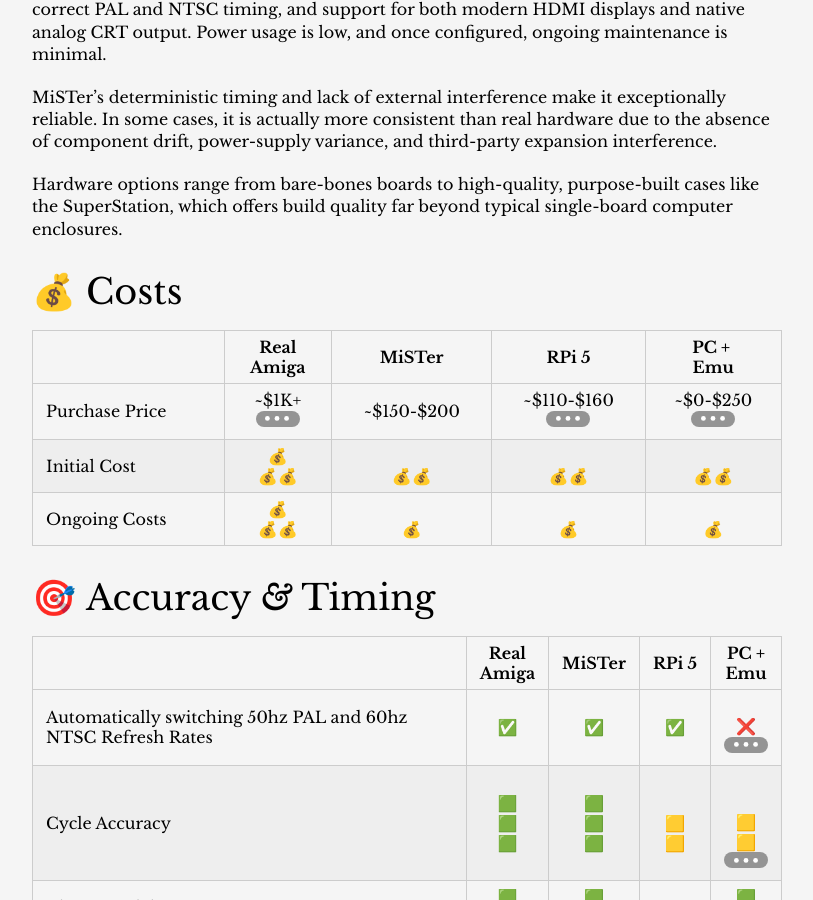
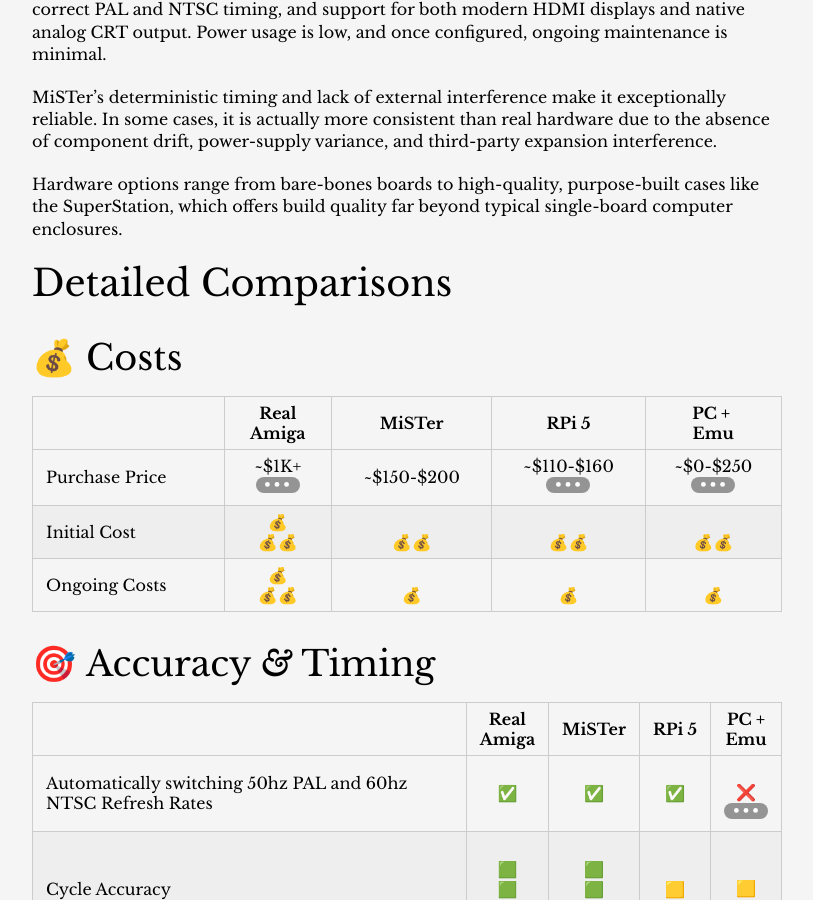
Before and after one commit to amigavision/amigavision.github.io, a Jekyll site: the page built from best.md, in a window 1280 px wide and 900 px high, scrolled down 2024 px. Shown: the whole window, without its empty margins (233-1046 px from the left). Built offline with Jekyll 4.4.1, drawn with Linux system fonts in a browser that asks for light colours.

Commit message:
Add header

```diff
--- a/best.md
+++ b/best.md
@@ -52,6 +52,8 @@
 MiSTer’s deterministic timing and lack of external interference make it exceptionally reliable. In some cases, it is actually more consistent than real hardware due to the absence of component drift, power-supply variance, and third-party expansion interference.
 
 Hardware options range from bare-bones boards to high-quality, purpose-built cases like the SuperStation, which offers build quality far beyond typical single-board computer enclosures.
+
+# Detailed Comparisons
 
 ## 💰&nbsp;Costs
 
```
